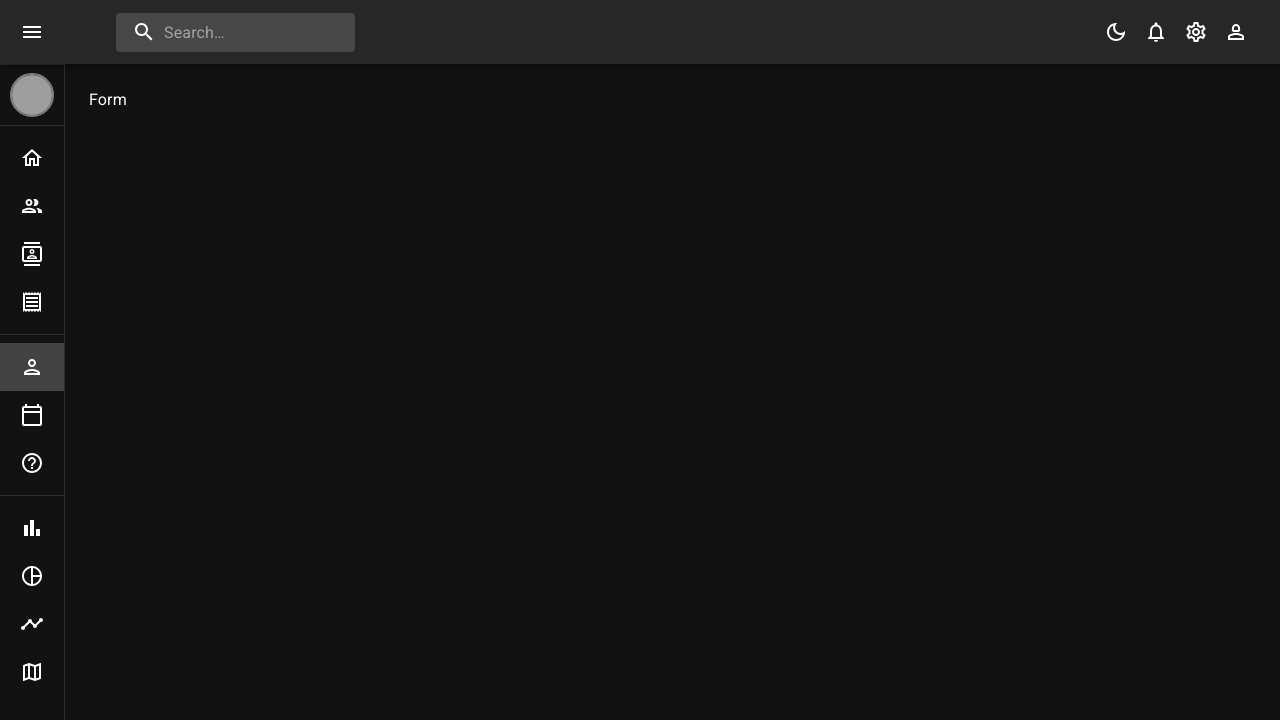
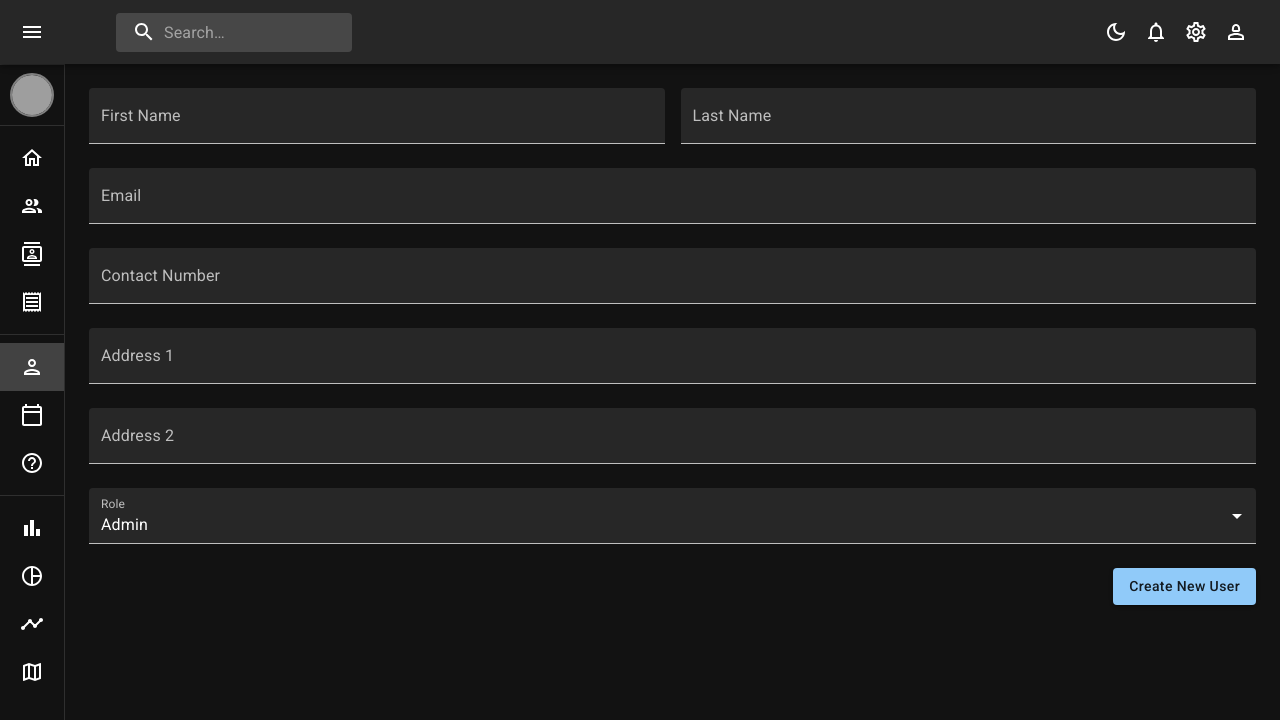
Before and after one commit to MohamedAlaa18/admin-dashboard, a Next.js app: page /Form in a window 1280 px wide. Shown: the top 720 px of the page. Built offline with nearby package versions, Linux system fonts and the light colour scheme; grey boxes are pictures that could not be loaded.

Commit message:
add Contacts from with validtion

```diff
--- a/package.json
+++ b/package.json
@@ -16,7 +16,8 @@
     "@mui/x-data-grid": "^6.19.6",
     "next": "14.1.1",
     "react": "^18",
-    "react-dom": "^18"
+    "react-dom": "^18",
+    "react-hook-form": "^7.51.0"
   },
   "devDependencies": {
     "@types/node": "^20",
--- a/src/app/Form/page.tsx
+++ b/src/app/Form/page.tsx
@@ -1,9 +1,149 @@
+'use client'
+import { Alert, Box, Button, MenuItem, Snackbar, Stack, TextField } from "@mui/material"
+import { useState } from "react";
+import { useForm, SubmitHandler } from "react-hook-form";
 
 
+const role = [
+    {
+        value: 'Admin',
+        label: 'Admin',
+    },
+    {
+        value: 'Manger',
+        label: 'Manger',
+    },
+    {
+        value: 'User',
+        label: 'User',
+    },
+];
+
+type Inputs = {
+    firstName: string,
+    lastName: string,
+    email: string,
+    ContactNumber: string
+};
+const regEmail = /^(([^<>()\[\]\\.,;:\s@"]+(\.[^<>()\[\]\\.,;:\s@"]+)*)|(".+"))@((\[[0-9]{1,3}\.[0-9]{1,3}\.[0-9]{1,3}\.[0-9]{1,3}])|(([a-zA-Z\-0-9]+\.)+[a-zA-Z]{2,}))$/;
+
+const regContactNumber = /^((\+[1-9]{1,4}[ -]?)|(\([0-9]{2,3}\)[ -]?)|([0-9]{2,4})[ -]?)*?[0-9]{3,4}[ -]?[0-9]{3,4}$/;
+
 function Form() {
-  return (
-    <div>Form</div>
-  )
+    const { register, handleSubmit, formState: { errors } } = useForm<Inputs>();
+    const onSubmit: SubmitHandler<Inputs> = (data) => {
+        console.log(data);
+        handleClick();
+    };
+
+    const [open, setOpen] = useState(false);
+
+    const handleClose = (event: React.SyntheticEvent | Event, reason?: string) => {
+        if (reason === "clickaway") {
+            return;
+        }
+
+        setOpen(false);
+    };
+
+    const handleClick = () => {
+        setOpen(true);
+    };
+
+    return (
+        <Box
+            component="form"
+            noValidate
+            autoComplete="off"
+            sx={{
+                display: "flex",
+                flexDirection: "column",
+                gap: 3,
+            }}
+            onSubmit={handleSubmit(onSubmit)}
+        >
+            <Stack direction={'row'} gap={2}>
+                <TextField
+                    error={Boolean(errors.firstName)}
+                    helperText={
+                        Boolean(errors.firstName)
+                            ? "This field is required with at least 3 character"
+                            : null
+                    }
+                    {...register("firstName", { required: true, minLength: 3 })}
+
+                    label="First Name"
+                    variant="filled"
+                    sx={{ flex: 1 }}
+                />
+
+                <TextField
+                    error={Boolean(errors.lastName)}
+                    helperText={
+                        Boolean(errors.lastName)
+                            ? "This field is required with at least 3 character"
+                            : null
+                    }
+                    {...register("lastName", { required: true, minLength: 3 })}
+                    label="Last Name"
+                    variant="filled"
+                    sx={{ flex: 1 }} />
+            </Stack>
+            <TextField
+                error={Boolean(errors.email)}
+                helperText={
+                    Boolean(errors.email)
+                        ? "This field is required with at least 3 character"
+                        : null
+                }
+                {...register("email", { required: true, pattern: regEmail })}
+                label="Email"
+                variant="filled"
+                sx={{ flexGrow: 2 }} />
+            <TextField
+                error={Boolean(errors.ContactNumber)}
+                helperText={
+                    Boolean(errors.ContactNumber)
+                        ? "This field is required with at least 3 character"
+                        : null
+                }
+                {...register("ContactNumber", { required: true, pattern: regContactNumber })}
+                label="Contact Number"
+                variant="filled" />
+            <TextField label="Address 1" variant="filled" />
+            <TextField label="Address 2" variant="filled" />
+
+            <TextField
+                select
+                label="Role"
+                defaultValue="Admin"
+                variant="filled"
+            >
+                {role.map((option) => (
+                    <MenuItem key={option.value} value={option.value}>
+                        {option.label}
+                    </MenuItem>
+                ))}
+            </TextField>
+
+            <Box sx={{ textAlign: "right" }}>
+                <Button type="submit" variant="contained" sx={{ textTransform: "capitalize" }}> Create New User</Button>
+            </Box>
+
+
+            <Snackbar
+                anchorOrigin={{ vertical: "top", horizontal: "right" }}
+                open={open}
+                autoHideDuration={3000}
+                onClose={handleClose}
+            >
+                <Alert onClose={handleClose} severity="success" sx={{ width: "100%" }}>
+                    Account created successfully
+                </Alert>
+            </Snackbar>
+
+        </Box>
+    )
 }
 
 export default Form
```
Also changed, not shown: 1 other file (tests, documents, lock files or other folders).
